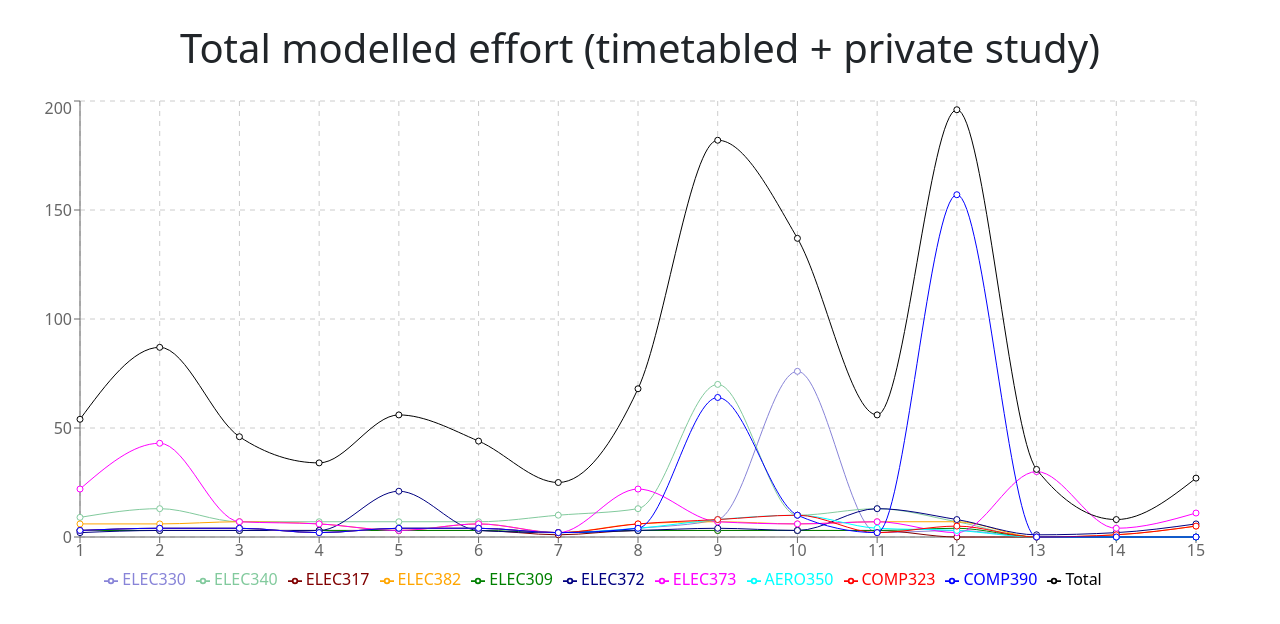
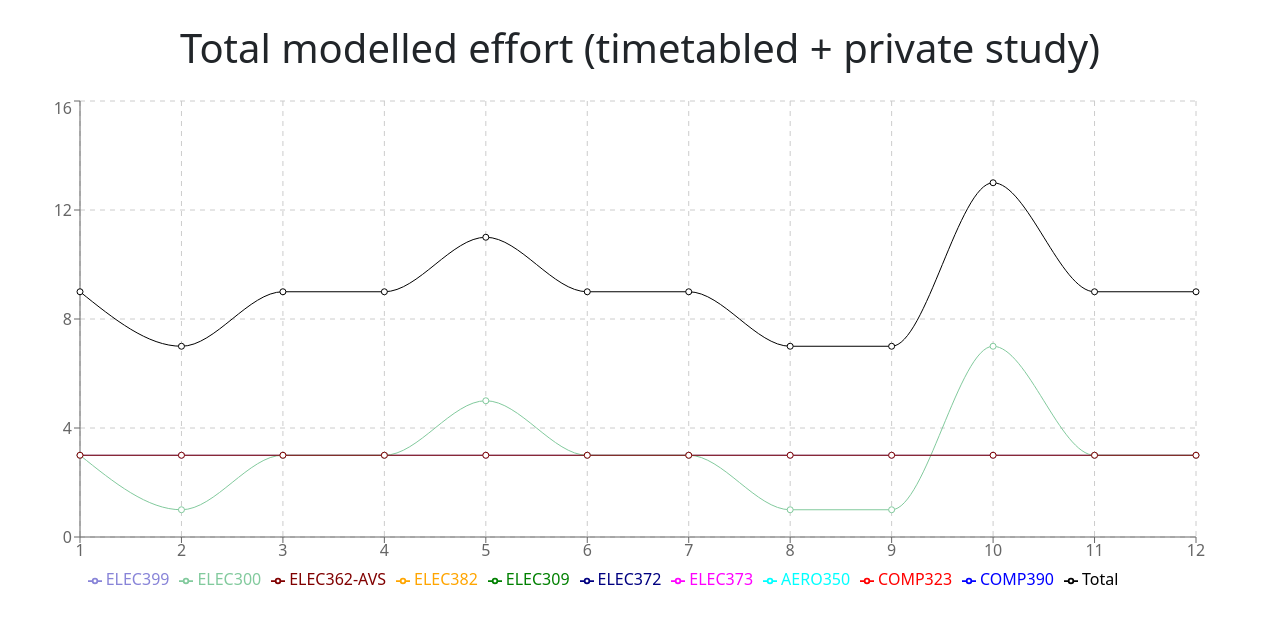
Before and after one commit to virejdasani/sweat_v2, a React (Vite) app in the folder client/: page /Graph in a window 1280 px wide. Shown: the top 624 px of the page. Built offline with nearby package versions, Linux system fonts and the light colour scheme; no server answers.

Commit message:
feat: graph data fetched from real data model format

```diff
--- a/client/src/components/Graph/EffortGraph.tsx
+++ b/client/src/components/Graph/EffortGraph.tsx
@@ -9,236 +9,78 @@ import {
   ResponsiveContainer,
 } from 'recharts';
 
+import { useEffect, useState } from 'react';
+
+import { Programme } from '../../shared/types';
+import { fetchData } from '../../utils/admin/ProgrammeDesigner';
+
+import { ModuleInstance } from '../../types/admin/ProgrammeDesigner';
+import { ModuleDocument } from '../../types/admin/CreateModule';
+
+import { InputData, TeachingSchedule, inputTestData } from './GraphTypes';
+
 function EffortGraph() {
-  const data = [
-    {
-      week: '1',
-      ELEC330: 3,
-      ELEC340: 9,
-      ELEC317: 3,
-      ELEC382: 6,
-      ELEC309: 3,
-      ELEC372: 2,
-      ELEC373: 22,
-      AERO350: 3,
-      COMP323: 3,
-      COMP390: 3,
-      total: 54,
-    },
-    {
-      week: '2',
-      ELEC330: 4,
-      ELEC340: 13,
-      ELEC317: 3,
-      ELEC382: 6,
-      ELEC309: 3,
-      ELEC372: 3,
-      ELEC373: 43,
-      AERO350: 4,
-      COMP323: 4,
-      COMP390: 4,
-      total: 87,
-    },
+  const [programmeState, setProgrammeState] = useState<Programme[]>([]);
+  const [searchResults, setSearchResults] = useState<ModuleDocument[]>([]);
 
-    {
-      week: '3',
-      ELEC330: 4,
-      ELEC340: 7,
-      ELEC317: 3,
-      ELEC382: 7,
-      ELEC309: 3,
-      ELEC372: 3,
-      ELEC373: 7,
-      AERO350: 4,
-      COMP323: 4,
-      COMP390: 4,
-      total: 46,
-    },
+  const [moduleInstances, setModuleInstances] = useState<ModuleInstance[]>([]);
 
-    {
-      week: '4',
-      ELEC330: 2,
-      ELEC340: 7,
-      ELEC317: 3,
-      ELEC382: 6,
-      ELEC309: 3,
-      ELEC372: 3,
-      ELEC373: 6,
-      AERO350: 2,
-      COMP323: 2,
-      COMP390: 2,
-      total: 34,
-    },
+  useEffect(() => {
+    fetchData(setProgrammeState, setSearchResults, setModuleInstances);
+  }, []);
 
-    {
-      week: '5',
-      ELEC330: 4,
-      ELEC340: 7,
-      ELEC317: 3,
-      ELEC382: 3,
-      ELEC309: 3,
-      ELEC372: 21,
-      ELEC373: 3,
-      AERO350: 4,
-      COMP323: 4,
-      COMP390: 4,
-      total: 56,
-    },
+  console.log(moduleInstances);
 
-    {
-      week: '6',
-      ELEC330: 4,
-      ELEC340: 7,
-      ELEC317: 3,
-      ELEC382: 6,
-      ELEC309: 3,
-      ELEC372: 3,
-      ELEC373: 6,
-      AERO350: 4,
-      COMP323: 4,
-      COMP390: 4,
-      total: 44,
-    },
-    {
-      week: '7',
-      ELEC330: 2,
-      ELEC340: 10,
-      ELEC317: 1,
-      ELEC382: 2,
-      ELEC309: 2,
-      ELEC372: 2,
-      ELEC373: 2,
-      AERO350: 2,
-      COMP323: 2,
-      COMP390: 2,
-      total: 25,
-    },
-    {
-      week: '8',
-      ELEC330: 4,
-      ELEC340: 13,
-      ELEC317: 3,
-      ELEC382: 6,
-      ELEC309: 3,
-      ELEC372: 3,
-      ELEC373: 22,
-      AERO350: 4,
-      COMP323: 6,
-      COMP390: 4,
-      total: 68,
-    },
-    {
-      week: '9',
-      ELEC330: 8,
-      ELEC340: 70,
-      ELEC317: 3,
-      ELEC382: 7,
-      ELEC309: 3,
-      ELEC372: 4,
-      ELEC373: 7,
-      AERO350: 8,
-      COMP323: 8,
-      COMP390: 64,
-      total: 182,
-    },
-    {
-      week: '10',
-      ELEC330: 76,
-      ELEC340: 10,
-      ELEC317: 3,
-      ELEC382: 6,
-      ELEC309: 3,
-      ELEC372: 3,
-      ELEC373: 6,
-      AERO350: 10,
-      COMP323: 10,
-      COMP390: 10,
-      total: 137,
-    },
-    {
-      week: '11',
-      ELEC330: 2,
-      ELEC340: 13,
-      ELEC317: 3,
-      ELEC382: 7,
-      ELEC309: 3,
-      ELEC372: 13,
-      ELEC373: 7,
-      AERO350: 4,
-      COMP323: 2,
-      COMP390: 2,
-      total: 56,
-    },
-    {
-      week: '12',
-      ELEC330: 3,
-      ELEC340: 7,
-      ELEC317: 0,
-      ELEC382: 7,
-      ELEC309: 4,
-      ELEC372: 8,
-      ELEC373: 2,
-      AERO350: 3,
-      COMP323: 5,
-      COMP390: 157,
-      total: 196,
-    },
-    {
-      week: '13',
-      ELEC330: 0,
-      ELEC340: 0,
-      ELEC317: 0,
-      ELEC382: 0,
-      ELEC309: 0,
-      ELEC372: 1,
-      ELEC373: 30,
-      AERO350: 0,
-      COMP323: 0,
-      COMP390: 0,
-      total: 31,
-    },
-    {
-      week: '14',
-      ELEC330: 0,
-      ELEC340: 0,
-      ELEC317: 0,
-      ELEC382: 1,
-      ELEC309: 0,
-      ELEC372: 2,
-      ELEC373: 4,
-      AERO350: 0,
-      COMP323: 1,
-      COMP390: 0,
-      total: 8,
-    },
-    {
-      week: '15',
-      ELEC330: 0,
-      ELEC340: 0,
-      ELEC317: 0,
-      ELEC382: 5,
-      ELEC309: 0,
-      ELEC372: 6,
-      ELEC373: 11,
-      AERO350: 0,
-      COMP323: 5,
-      COMP390: 0,
-      total: 27,
-    },
-  ];
+  // Function to aggregate hours by week for each module
+  function aggregateData(input: InputData[]): any[] {
+    const result: { [key: string]: any } = {};
 
-  // get the totals of each week dont get the week
-  // const totals = data.map((week) => {
-  //   let total = 0;
-  //   for (const key in week) {
-  //     if (key !== 'week') {
-  //       total += week[key];
-  //     }
-  //   }
-  //   return total;
-  // });
+    input.forEach((item) => {
+      const moduleCode = item.uniqueId;
+      const { teachingSchedule } = item.module;
 
-  // console.log(totals);
+      teachingSchedule.lectures.distribution.forEach((dist) => {
+        if (!result[dist.week])
+          result[dist.week] = { week: dist.week.toString(), total: 0 };
+        if (!result[dist.week][moduleCode]) result[dist.week][moduleCode] = 0;
+        result[dist.week][moduleCode] += dist.hours;
+        result[dist.week].total += dist.hours;
+      });
+
+      teachingSchedule.tutorials.distribution.forEach((dist) => {
+        if (!result[dist.week])
+          result[dist.week] = { week: dist.week.toString(), total: 0 };
+        if (!result[dist.week][moduleCode]) result[dist.week][moduleCode] = 0;
+        result[dist.week][moduleCode] += dist.hours;
+        result[dist.week].total += dist.hours;
+      });
+
+      // Repeat for other teaching activities (seminars, labs, fieldworkPlacement, other)
+      // Assuming they also have distribution arrays like lectures and tutorials
+      const otherActivities = [
+        'seminars',
+        'labs',
+        'fieldworkPlacement',
+        'other',
+      ];
+      otherActivities.forEach((activity) => {
+        teachingSchedule[
+          activity as keyof TeachingSchedule
+        ].distribution.forEach((dist) => {
+          if (!result[dist.week])
+            result[dist.week] = { week: dist.week.toString(), total: 0 };
+          if (!result[dist.week][moduleCode]) result[dist.week][moduleCode] = 0;
+          result[dist.week][moduleCode] += dist.hours;
+          result[dist.week].total += dist.hours;
+        });
+      });
+    });
+
+    return Object.values(result);
+  }
+
+  const data = aggregateData(inputTestData);
+  console.log(data);
 
   return (
     <div>
@@ -257,9 +99,9 @@ function EffortGraph() {
           <XAxis dataKey="week" />
           <YAxis />
           <Legend />
-          <Line type="monotone" dataKey="ELEC330" stroke="#8884d8" />
-          <Line type="monotone" dataKey="ELEC340" stroke="#82ca9d" />
-          <Line type="monotone" dataKey="ELEC317" stroke="#800000" />
+          <Line type="monotone" dataKey="ELEC399" stroke="#8884d8" />
+          <Line type="monotone" dataKey="ELEC300" stroke="#82ca9d" />
+          <Line type="monotone" dataKey="ELEC362-AVS" stroke="#800000" />
           <Line type="monotone" dataKey="ELEC382" stroke="#FFA500" />
           <Line type="monotone" dataKey="ELEC309" stroke="#008000" />
           <Line type="monotone" dataKey="ELEC372" stroke="#000080" />
--- /dev/null
+++ b/client/src/components/Graph/GraphTypes.ts
@@ -0,0 +1,259 @@
+export interface WeekDistribution {
+  week: number;
+  hours: number;
+}
+
+export interface TeachingActivity {
+  hours: number;
+  distribution: WeekDistribution[];
+}
+
+export interface TeachingSchedule {
+  lectures: TeachingActivity;
+  seminars: TeachingActivity;
+  tutorials: TeachingActivity;
+  labs: TeachingActivity;
+  fieldworkPlacement: TeachingActivity;
+  other: TeachingActivity;
+}
+
+export interface ModuleSetup {
+  moduleCode: string;
+}
+
+export interface Module {
+  teachingSchedule: TeachingSchedule;
+  moduleSetup: ModuleSetup;
+}
+
+export interface InputData {
+  module: Module;
+  programmeId: string;
+  uniqueId: string;
+}
+
+export const inputTestData: InputData[] = [
+  {
+    module: {
+      teachingSchedule: {
+        lectures: {
+          hours: 24,
+          distribution: [
+            { week: 1, hours: 2 },
+            { week: 2, hours: 2 },
+            { week: 3, hours: 2 },
+            { week: 4, hours: 2 },
+            { week: 5, hours: 2 },
+            { week: 6, hours: 2 },
+            { week: 7, hours: 2 },
+            { week: 8, hours: 2 },
+            { week: 9, hours: 2 },
+            { week: 10, hours: 2 },
+            { week: 11, hours: 2 },
+            { week: 12, hours: 2 },
+          ],
+        },
+        seminars: { hours: 0, distribution: [] },
+        tutorials: {
+          hours: 12,
+          distribution: [
+            { week: 1, hours: 1 },
+            { week: 2, hours: 1 },
+            { week: 3, hours: 1 },
+            { week: 4, hours: 1 },
+            { week: 5, hours: 1 },
+            { week: 6, hours: 1 },
+            { week: 7, hours: 1 },
+            { week: 8, hours: 1 },
+            { week: 9, hours: 1 },
+            { week: 10, hours: 1 },
+            { week: 11, hours: 1 },
+            { week: 12, hours: 1 },
+          ],
+        },
+        labs: { hours: 0, distribution: [] },
+        fieldworkPlacement: { hours: 0, distribution: [] },
+        other: { hours: 0, distribution: [] },
+      },
+      moduleSetup: {
+        moduleCode: 'ELEC362',
+      },
+    },
+    programmeId: 'AVS',
+    uniqueId: 'ELEC362-AVS',
+  },
+  {
+    module: {
+      teachingSchedule: {
+        lectures: {
+          hours: 24,
+          distribution: [
+            { week: 1, hours: 2 },
+            { week: 2, hours: 2 },
+            { week: 3, hours: 2 },
+            { week: 4, hours: 2 },
+            { week: 5, hours: 2 },
+            { week: 6, hours: 2 },
+            { week: 7, hours: 2 },
+            { week: 8, hours: 2 },
+            { week: 9, hours: 2 },
+            { week: 10, hours: 2 },
+            { week: 11, hours: 2 },
+            { week: 12, hours: 2 },
+          ],
+        },
+        seminars: { hours: 0, distribution: [] },
+        tutorials: {
+          hours: 12,
+          distribution: [
+            { week: 1, hours: 1 },
+            { week: 2, hours: 1 },
+            { week: 3, hours: 1 },
+            { week: 4, hours: 1 },
+            { week: 5, hours: 1 },
+            { week: 6, hours: 1 },
+            { week: 7, hours: 1 },
+            { week: 8, hours: 1 },
+            { week: 9, hours: 1 },
+            { week: 10, hours: 1 },
+            { week: 11, hours: 1 },
+            { week: 12, hours: 1 },
+          ],
+        },
+        labs: { hours: 0, distribution: [] },
+        fieldworkPlacement: { hours: 0, distribution: [] },
+        other: { hours: 0, distribution: [] },
+      },
+      moduleSetup: {
+        moduleCode: 'ELEC399',
+      },
+    },
+    programmeId: 'AVS',
+    uniqueId: 'ELEC399',
+  },
+  {
+    module: {
+      teachingSchedule: {
+        lectures: {
+          hours: 24,
+          distribution: [
+            { week: 1, hours: 2 },
+            { week: 2, hours: 0 },
+            { week: 3, hours: 2 },
+            { week: 4, hours: 2 },
+            { week: 5, hours: 4 },
+            { week: 6, hours: 2 },
+            { week: 7, hours: 2 },
+            { week: 8, hours: 0 },
+            { week: 9, hours: 0 },
+            { week: 10, hours: 6 },
+            { week: 11, hours: 2 },
+            { week: 12, hours: 2 },
+          ],
+        },
+        seminars: { hours: 0, distribution: [] },
+        tutorials: {
+          hours: 12,
+          distribution: [
+            { week: 1, hours: 1 },
+            { week: 2, hours: 1 },
+            { week: 3, hours: 1 },
+            { week: 4, hours: 1 },
+            { week: 5, hours: 1 },
+            { week: 6, hours: 1 },
+            { week: 7, hours: 1 },
+            { week: 8, hours: 1 },
+            { week: 9, hours: 1 },
+            { week: 10, hours: 1 },
+            { week: 11, hours: 1 },
+            { week: 12, hours: 1 },
+          ],
+        },
+        labs: { hours: 0, distribution: [] },
+        fieldworkPlacement: { hours: 0, distribution: [] },
+        other: { hours: 0, distribution: [] },
+      },
+      moduleSetup: {
+        moduleCode: 'ELEC300',
+      },
+    },
+    programmeId: 'AVS',
+    uniqueId: 'ELEC300',
+  },
+  // add more modules here
+];
+
+export const defaultFormattedData = [
+  {
+    week: '1',
+    total: 9,
+    'ELEC362-AVS': 6,
+    ELEC300: 3,
+  },
+  {
+    week: '2',
+    total: 9,
+    'ELEC362-AVS': 6,
+    ELEC300: 3,
+  },
+  {
+    week: '3',
+    total: 9,
+    'ELEC362-AVS': 6,
+    ELEC300: 3,
+  },
+  {
+    week: '4',
+    total: 9,
+    'ELEC362-AVS': 6,
+    ELEC300: 3,
+  },
+  {
+    week: '5',
+    total: 9,
+    'ELEC362-AVS': 6,
+    ELEC300: 3,
+  },
+  {
+    week: '6',
+    total: 9,
+    'ELEC362-AVS': 6,
+    ELEC300: 3,
+  },
+  {
+    week: '7',
+    total: 9,
+    'ELEC362-AVS': 6,
+    ELEC300: 3,
+  },
+  {
+    week: '8',
+    total: 9,
+    'ELEC362-AVS': 6,
+    ELEC300: 3,
+  },
+  {
+    week: '9',
+    total: 9,
+    'ELEC362-AVS': 6,
+    ELEC300: 3,
+  },
+  {
+    week: '10',
+    total: 9,
+    'ELEC362-AVS': 6,
+    ELEC300: 3,
+  },
+  {
+    week: '11',
+    total: 9,
+    'ELEC362-AVS': 6,
+    ELEC300: 3,
+  },
+  {
+    week: '12',
+    total: 9,
+    'ELEC362-AVS': 6,
+    ELEC300: 3,
+  },
+];
--- a/client/src/components/admin/ProgrammeDesigner/ProgrammeDesigner.tsx
+++ b/client/src/components/admin/ProgrammeDesigner/ProgrammeDesigner.tsx
@@ -41,6 +41,8 @@ function ProgrammeDesigner() {
   useEffect(() => {
     fetchData(setProgrammeState, setSearchResults, setModuleInstances);
   }, []);
+
+  console.log(moduleInstances);
 
   const { handleEditModule } = useModuleActions(
     moduleInstances,
```
